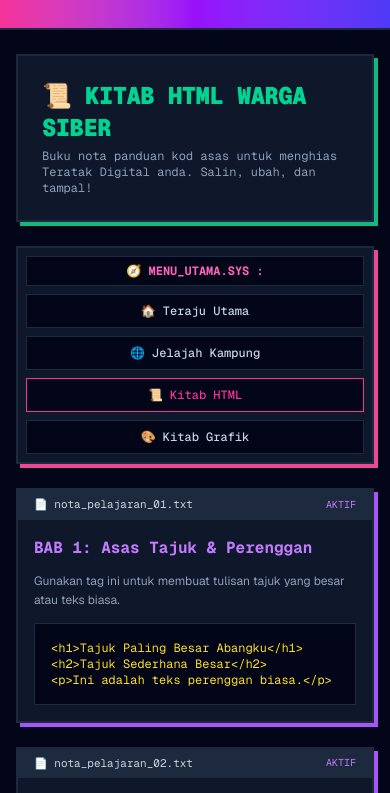
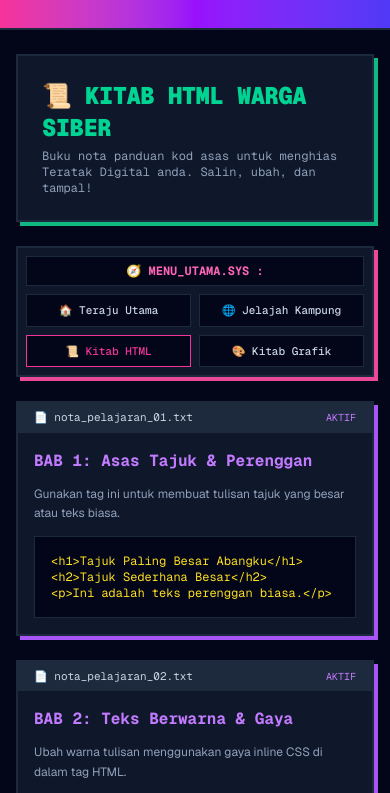
Before and after one commit to braderdin/nextjs-supabase-dynamic, a Next.js app: page /kitab in a window 390 px wide. Shown: the top 793 px of the page. Built offline with nearby package versions, Linux system fonts and the light colour scheme.

Commit message:
Imersif Penuh Skrin untuk Terminal DM (Surat Layang)

```diff
--- a/src/components/MenuNavigasiSiber.js
+++ b/src/components/MenuNavigasiSiber.js
@@ -1,33 +1,33 @@
 import Link from 'next/link';
-import { usePathname } from 'next/navigation'; // ➔ Mengesan halaman aktif secara dinamik
+import { usePathname } from 'next/navigation';
 
 export default function MenuNavigasiSiber() {
-  const pathname = usePathname(); // ➔ Dapatkan URL laluan semasa
+  const pathname = usePathname();
 
   const senaraiMenu = [
     { nama: "🏠 Teraju Utama", pautan: "/" },
-    { nama: "🌐 Jelajah Kampung", pautan: "/jelajah" }, // ➔ Laluan ke direktori warga
-    { nama: "📜 Kitab HTML", pautan: "/kitab" },         // ➔ Laluan ke tutorial siber
-    { nama: "🎨 Kitab Grafik", pautan: "/kitab_grafik" }, // ➔ KUNCI BARU: Pintu masuk ke Studio GIF & Hiasan Retro!
+    { nama: "🌐 Jelajah Kampung", pautan: "/jelajah" },
+    { nama: "📜 Kitab HTML", pautan: "/kitab" },
+    { nama: "🎨 Kitab Grafik", pautan: "/kitab_grafik" },
   ];
 
   return (
     <nav className="w-full bg-slate-900 border-2 border-slate-800 p-2 shadow-[4px_4px_0px_0px_#ec4899]">
-      {/* Susunan responsif: Menegak di handphone (flex-col), mendatar di desktop (md:flex-row) */}
       <div className="flex flex-col md:flex-row items-stretch md:items-center gap-2 font-mono text-xs">
         <div className="bg-slate-950 px-3 py-1.5 text-pink-400 font-bold border border-slate-800 text-center md:text-left select-none">
           🧭 MENU_UTAMA.SYS :
         </div>
 
-        <div className="flex flex-col sm:flex-row flex-wrap flex-1 gap-2">
+        {/* ➔ SUNTIKAN PENGINDAHAN MOBILE: Ditukar kepada grid-cols-2 pada skrin telefon */}
+        <div className="grid grid-cols-2 sm:flex sm:flex-row flex-wrap flex-1 gap-2">
           {senaraiMenu.map((menu, indeks) => {
-            const adakahAktif = pathname === menu.pautan; // ➔ Semak status aktif butang
+            const adakahAktif = pathname === menu.pautan;
 
             return (
               <Link
                 key={indeks}
                 href={menu.pautan}
-                className={`flex-1 sm:flex-initial text-center bg-slate-950 border px-4 py-2 font-medium transition-all active:scale-[0.98] ${
+                className={`text-center bg-slate-950 border px-2 sm:px-4 py-2 font-medium transition-all active:scale-[0.98] text-[11px] sm:text-xs truncate ${
                   adakahAktif
                     ? "text-pink-500 border-pink-500 bg-pink-950/20 font-bold shadow-[inner_0px_0px_8px_rgba(236,72,153,0.2)]"
                     : "text-slate-300 border-slate-800 hover:border-pink-500/50 hover:text-pink-400"
```
Also changed, not shown: src/app/surat-layang/page.js (+28 -34 lines).
